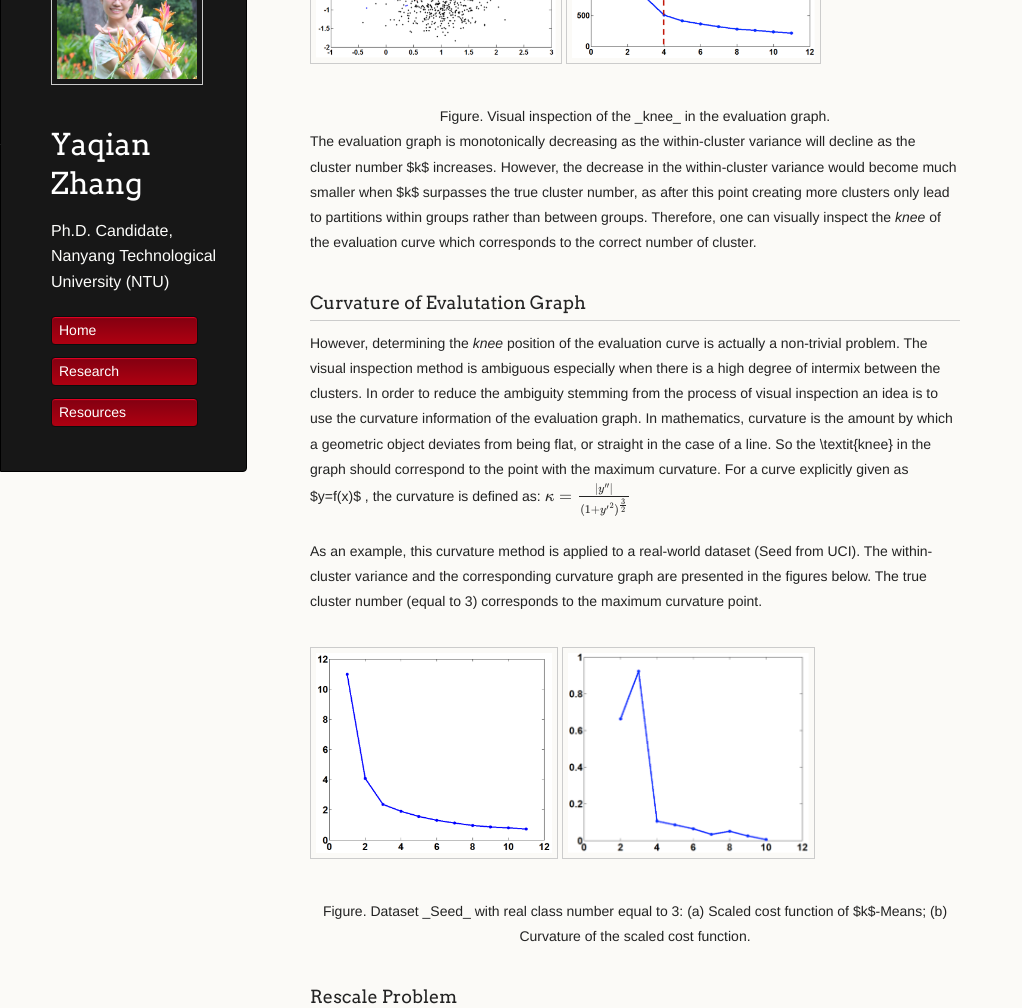
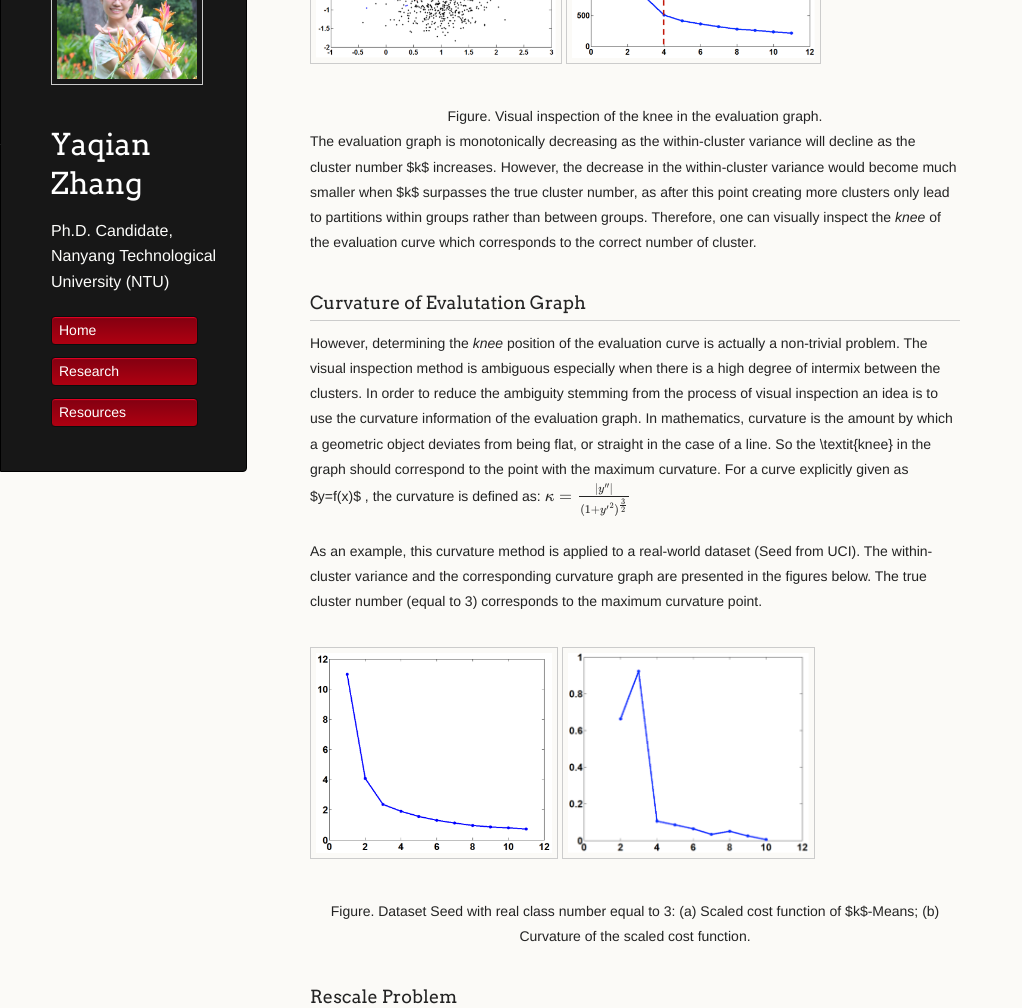
Before and after one commit to YaqianZhang/yaqianzhang.github.io, a Jekyll site: the page built from _posts/2017-05-16-determining-the-number-of-clusters.md, in a window 1280 px wide and 1400 px high, scrolled down 1042 px. Shown: the part 152-1160 px from the top of the window, without its empty margins (0-1022 px from the left). Built offline with Jekyll 4.4.1, drawn with Linux system fonts in a browser that asks for light colours; formulas are drawn with MathJax 3.

Commit message:
Update 2017-05-16-determining-the-number-of-clusters.md

```diff
--- a/_posts/2017-05-16-determining-the-number-of-clusters.md
+++ b/_posts/2017-05-16-determining-the-number-of-clusters.md
@@ -25,7 +25,7 @@ One can then examine the characteristics of such an evaluation graph to determin
 <img src="/images/curvature_pic/fig1_2.png"  height="200" />
 <img src="/images/curvature_pic/fig1_3.png"  height="200" />
 <img src="/images/curvature_pic/fig1_4.png"  height="200" />
-<figcaption style=" text-align: center">Figure. Visual inspection of the _knee_ in the evaluation graph.</figcaption>
+<figcaption style=" text-align: center">Figure. Visual inspection of the knee in the evaluation graph.</figcaption>
 </figure>
 
 The evaluation graph is monotonically decreasing as the within-cluster variance will decline as the cluster number $k$ increases. However, the decrease in the within-cluster variance would become much smaller when $k$ surpasses the true cluster number, as after this point creating more clusters only lead to partitions within groups rather than between groups. Therefore, one can visually inspect the _knee_ of the evaluation curve which corresponds to the correct number of cluster.
@@ -40,7 +40,7 @@ As an example,  this curvature method is applied to a real-world dataset (Seed f
 <figure>
 <img src="/images/curvature_pic/fig2-1.PNG"  height="200" />
 <img src="/images/curvature_pic/fig2_2.png"  height="200" />
-<figcaption style=" text-align: center">Figure. Dataset _Seed_ with real class number equal to 3: (a) Scaled cost function of $k$-Means; (b) Curvature of the scaled cost function.</figcaption>
+<figcaption style=" text-align: center">Figure. Dataset Seed with real class number equal to 3: (a) Scaled cost function of $k$-Means; (b) Curvature of the scaled cost function.</figcaption>
 	</figure>
 
 ### Rescale Problem
```
